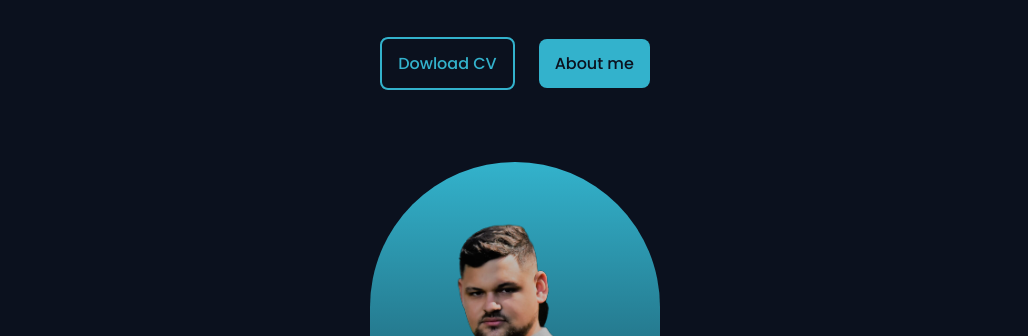
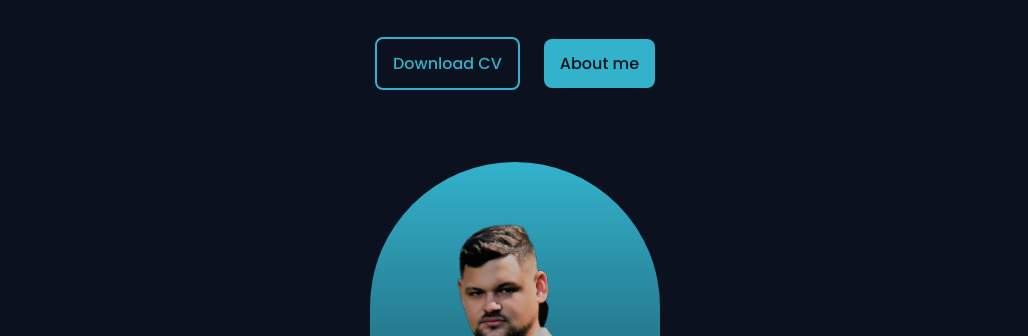
Before and after one commit to marcosstevens2012/myportfolio, a website: page index.html in a window 1280 px wide. Shown: the part 245-581 px from the top of the page, without its empty margins (125-1153 px from the left). Drawn offline with nearby package versions, Linux system fonts and the light colour scheme.

Commit message:
Update index.html

```diff
--- a/index.html
+++ b/index.html
@@ -72,7 +72,7 @@
 
                         <div class="home__buttons">
                             <a download="" href="assets/pdf/CV-MarcosStevens.pdf" class="button button--ghost">
-                                Dowload CV
+                                Download CV
                             </a>
                             <a href="#about" class="button">About me</a>
                         </div>
```
